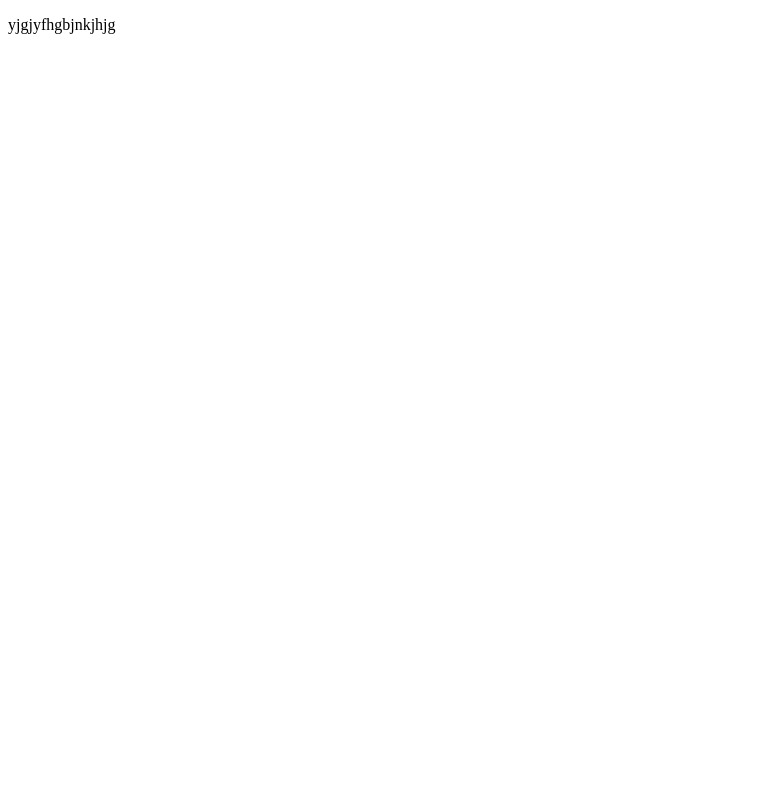
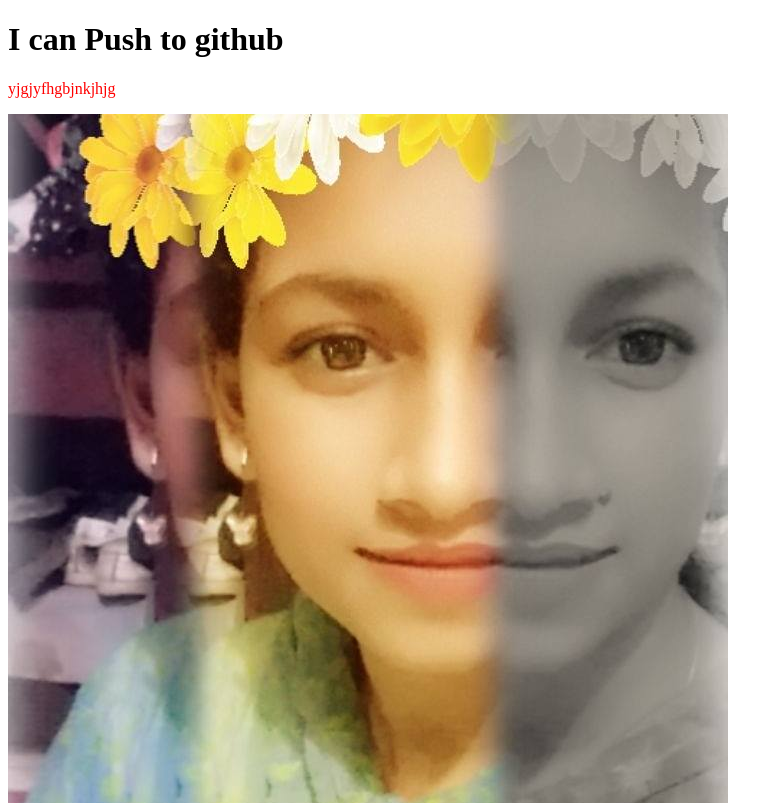
Before and after one commit to sumaiya722/my-second-repo, a plain HTML site: page index.html in a window 1280 px wide. Shown: the top 803 px of the page, without its empty margins (0-783 px from the left). Drawn offline with Linux system fonts and the light colour scheme.

Commit message:
image added

```diff
--- a/index.html
+++ b/index.html
@@ -8,9 +8,12 @@
     <link rel="stylesheet" href="style.css">
 </head>
 <body>
+    <h1>
+        I can Push to github
+    </h1>
     <p>
         yjgjyfhgbjnkjhjg
     </p>
-
+    <img src="sumaiya.jpg" alt="">
 </body>
 </html>
--- a/style.css
+++ b/style.css
@@ -0,0 +1,3 @@
+p{
+    color: red;
+}
```
Also changed, not shown: sumaiya.jpg (added).
